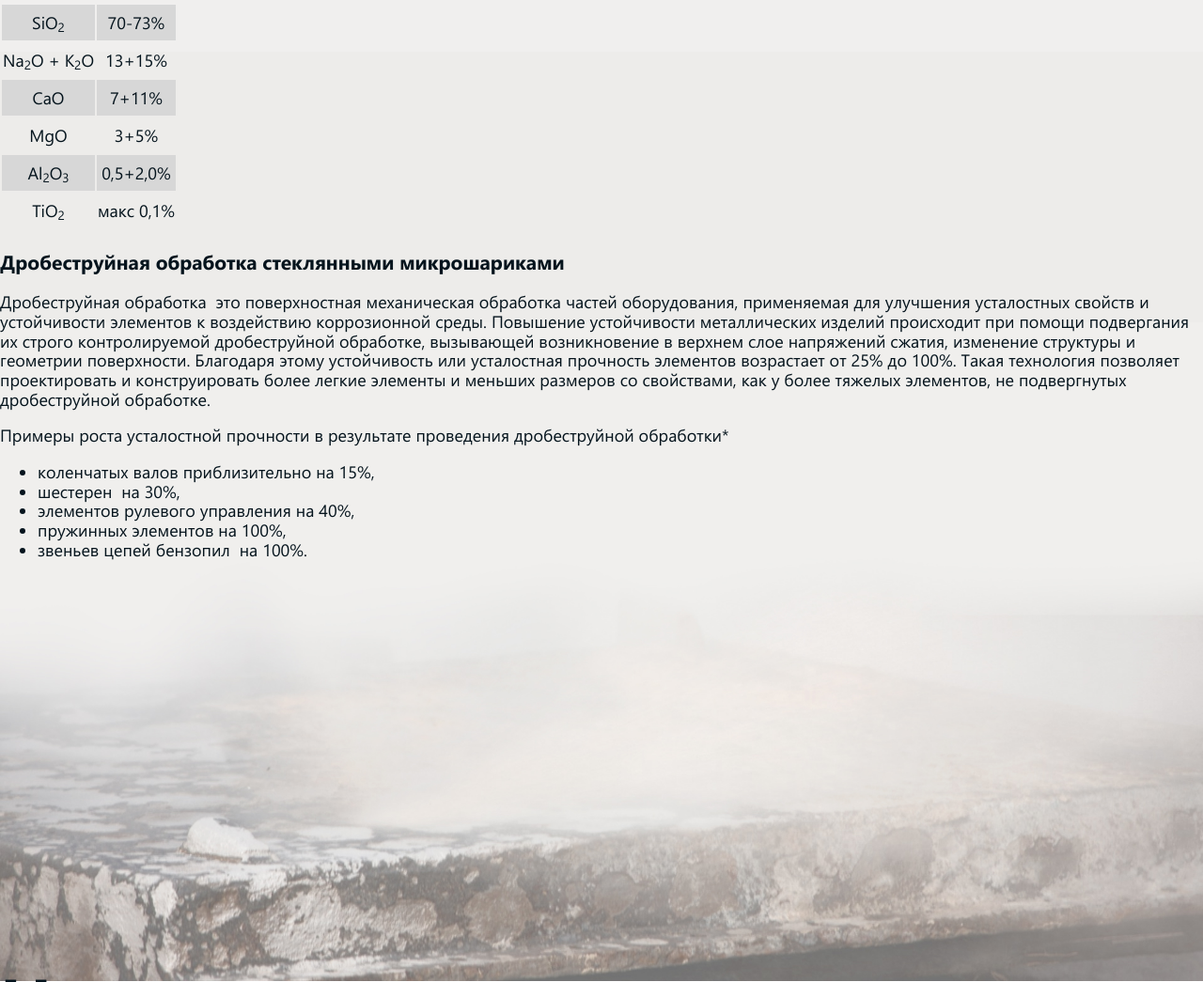
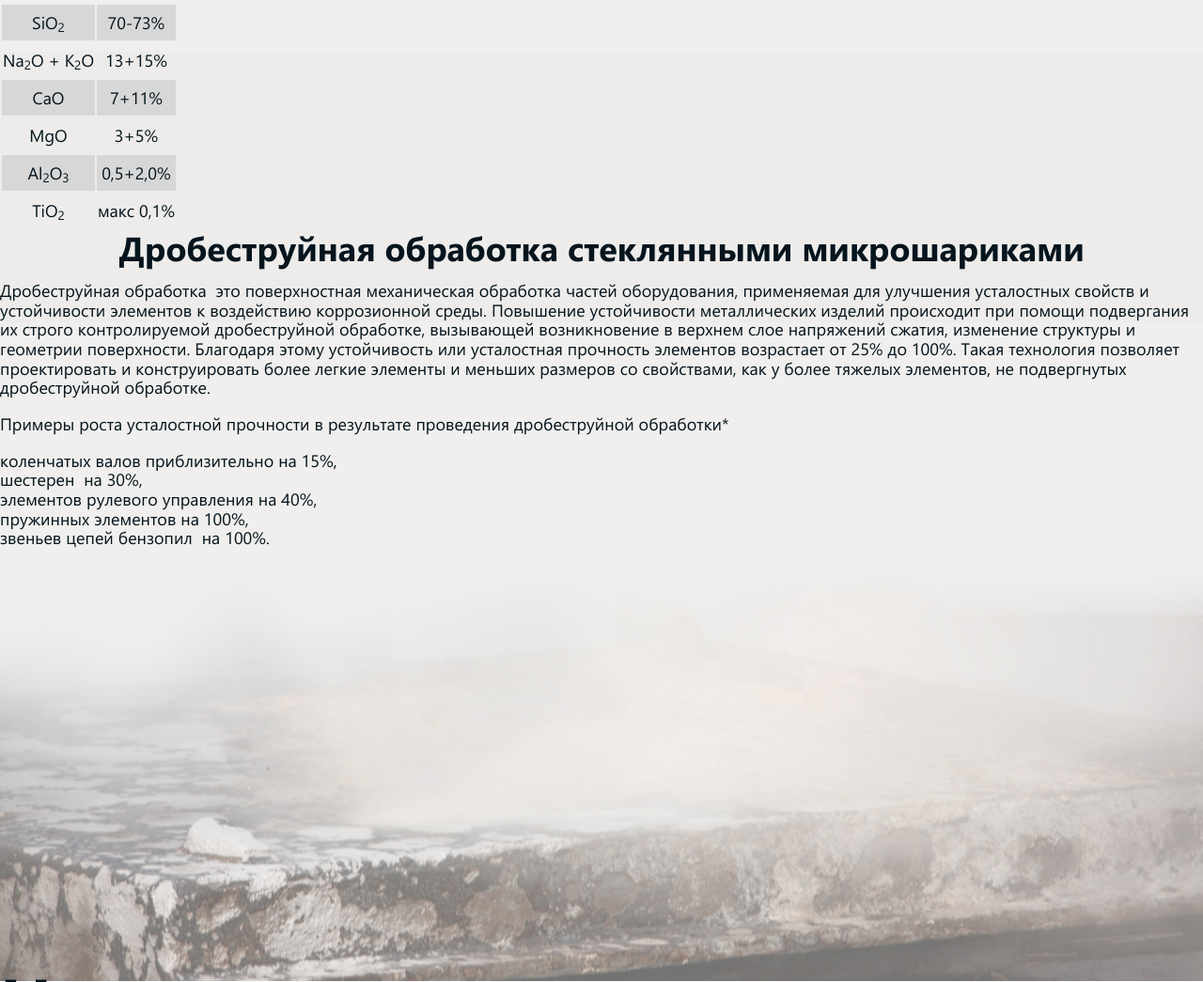
Before and after one commit to ZloyDeDD/sandglass, a plain HTML site: page index.html in a window 1280 px wide. Shown: the part 2548-3593 px from the top of the page at 94% size. Drawn offline with Linux system fonts and the light colour scheme.

Commit message:
add basic styles for article section in product section

```diff
--- a/css/style.css
+++ b/css/style.css
@@ -236,3 +236,19 @@ body {
 .product__table td {
   line-height: 36px;
 }
+
+.product__info h3 {
+  margin: 0;
+  padding: 0;
+
+  font-size: 36px;
+  line-height: 36px;
+  text-align: center;
+}
+
+.product__info ul {
+  margin: 0;
+  padding: 0;
+
+  list-style: none;
+}
```
